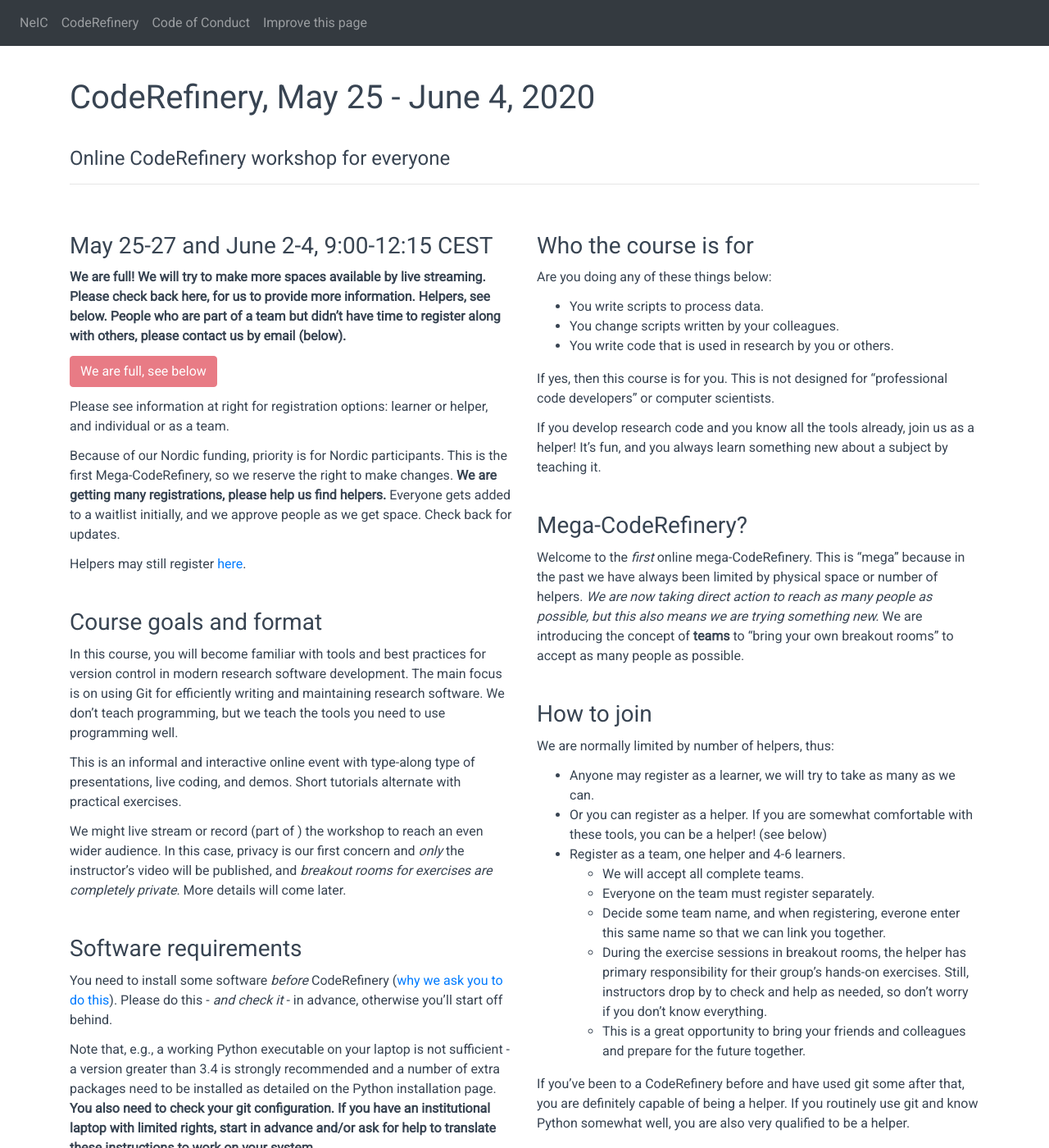
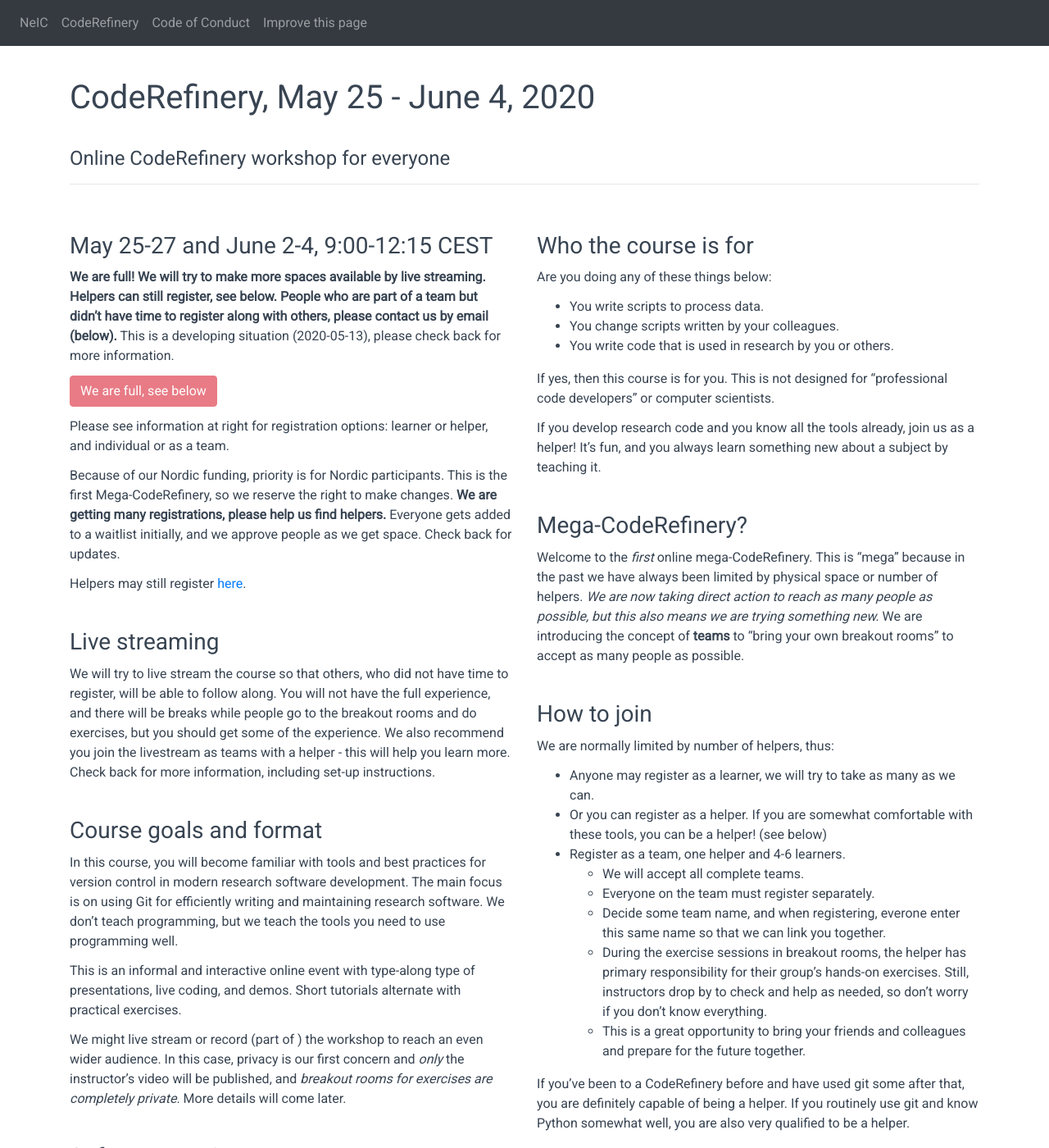
Before and after one commit to eglerean/2020-05-25-online, a Jekyll site: the page built from index.md, in a window 1280 px wide and 1400 px high. Shown: the whole window at 82% size. Built offline with Jekyll 4.4.1, drawn with Linux system fonts in a browser that asks for light colours; comment, search, counter and statistics services are not loaded.

Commit message:
More information on being full

```diff
--- a/left_column.md
+++ b/left_column.md
@@ -3,10 +3,10 @@
 ### May 25-27 and June 2-4, 9:00-12:15 CEST
 
 **We are full!  We will try to make more spaces available by live
-streaming.  Please check back here, for us to provide more
-information.  Helpers, see below.  People who are part of a team but
-didn't have time to register along with others, please contact us by
-email (below).**
+streaming.  Helpers can still register, see below.  People who are
+part of a team but didn't have time to register along with others,
+please contact us by email (below).**  This is a developing situation
+(2020-05-13), please check back for more information.
 
 <a class="btn btn-danger disabled" href="#" data-mode="1"
 target="_blank">We are full, see below</a>
@@ -21,6 +21,16 @@ helpers.**  Everyone gets added to a waitlist initially, and we
 approve people as we get space.  Check back for updates.
 
 Helpers may still register <a href="https://indico.neic.no/event/141/registrations/66/">here</a>.
+
+### Live streaming
+
+We will try to live stream the course so that others, who did not have
+time to register, will be able to follow along.  You will not have the
+full experience, and there will be breaks while people go to the
+breakout rooms and do exercises, but you should get some of the
+experience.  We also recommend you join the livestream as teams with a
+helper - this will help you learn more.  Check back for more
+information, including set-up instructions.
 
 
 ### Course goals and format
```
